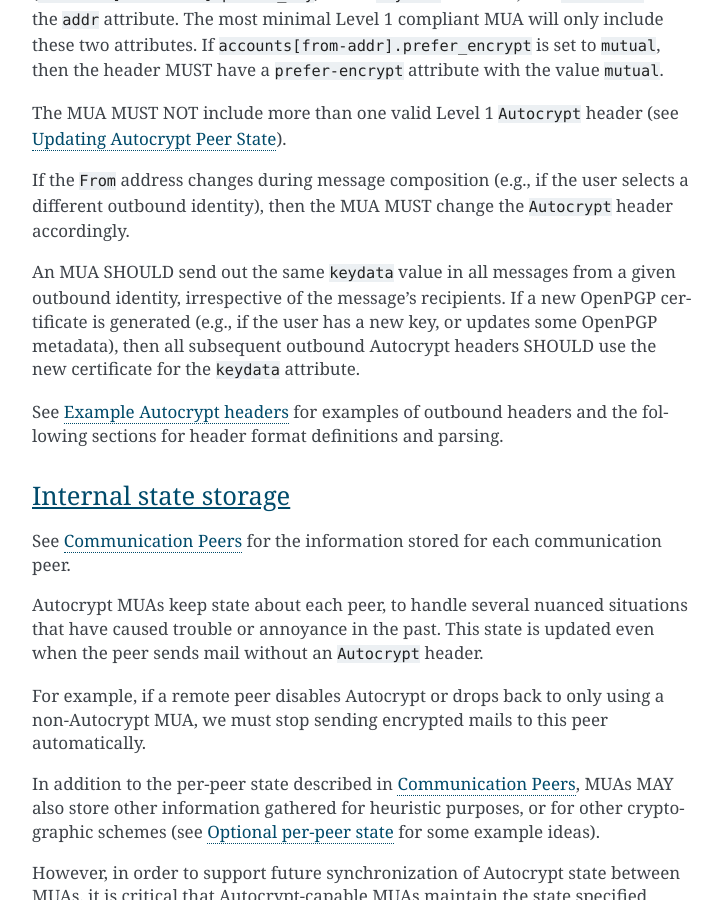
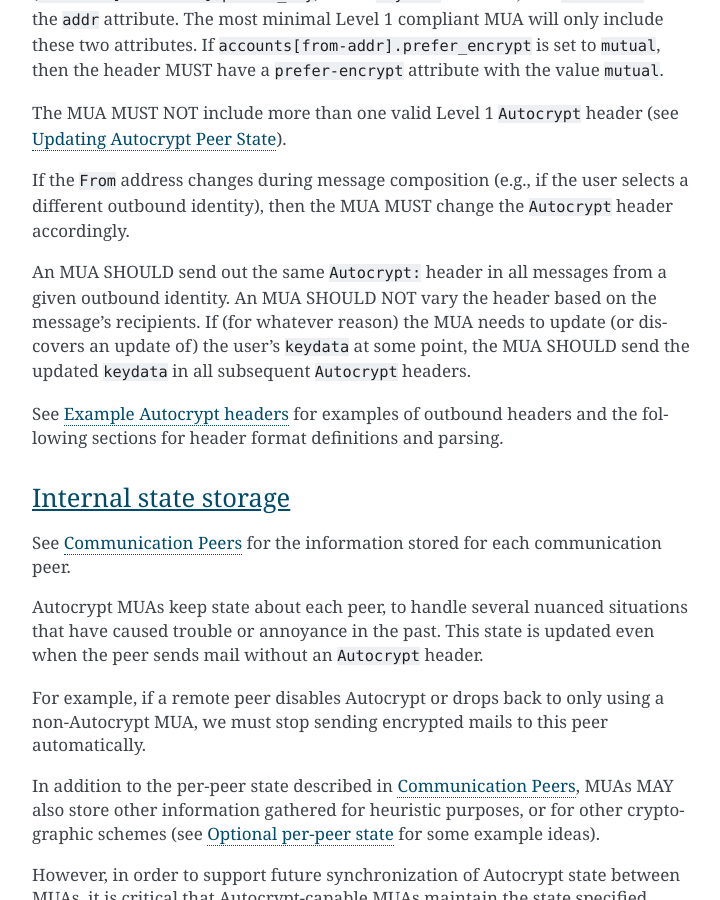
Before and after one commit to autocrypt/autocrypt, a Sphinx documentation site: the page built from doc/level1.rst, in a window 1280 px wide and 900 px high, scrolled down 6380 px. Shown: the whole window, without its empty margins (388-1108 px from the left). Built offline with Sphinx 7.4.7, drawn with Linux system fonts in a browser that asks for light colours.

Commit message:
Clarify consistent outbound Autocrypt headers
This tries to address some confusion about why we're talking about
only keydata, and whether we're specifically trying to say "don't vary
per recipient".

```diff
--- a/doc/level1.rst
+++ b/doc/level1.rst
@@ -285,12 +285,12 @@ If the ``From`` address changes during message composition (e.g., if
 the user selects a different outbound identity), then the MUA MUST
 change the ``Autocrypt`` header accordingly.
 
-An MUA SHOULD send out the same ``keydata`` value in all messages from
-a given outbound identity, irrespective of the message's recipients.
-If a new OpenPGP certificate is generated (e.g., if the user has a new
-key, or updates some OpenPGP metadata), then all subsequent outbound
-Autocrypt headers SHOULD use the new certificate for the ``keydata``
-attribute.
+An MUA SHOULD send out the same ``Autocrypt:`` header in all messages
+from a given outbound identity.  An MUA SHOULD NOT vary the header
+based on the message's recipients. If (for whatever reason) the MUA
+needs to update (or discovers an update of) the user's ``keydata`` at
+some point, the MUA SHOULD send the updated ``keydata`` in all
+subsequent ``Autocrypt`` headers.
 
 See :ref:`example-headers` for examples of outbound headers and
 the following sections for header format definitions and parsing.
```
